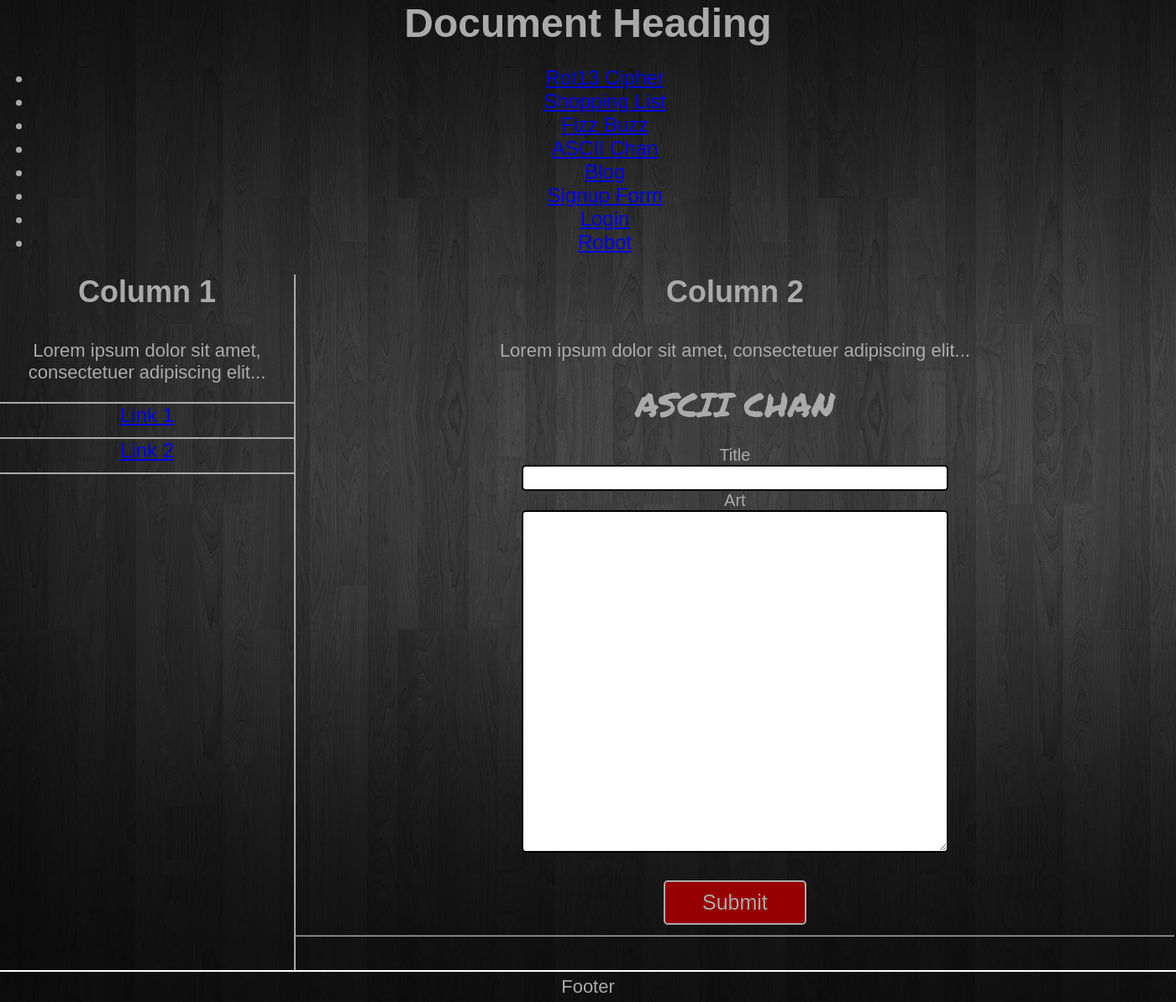
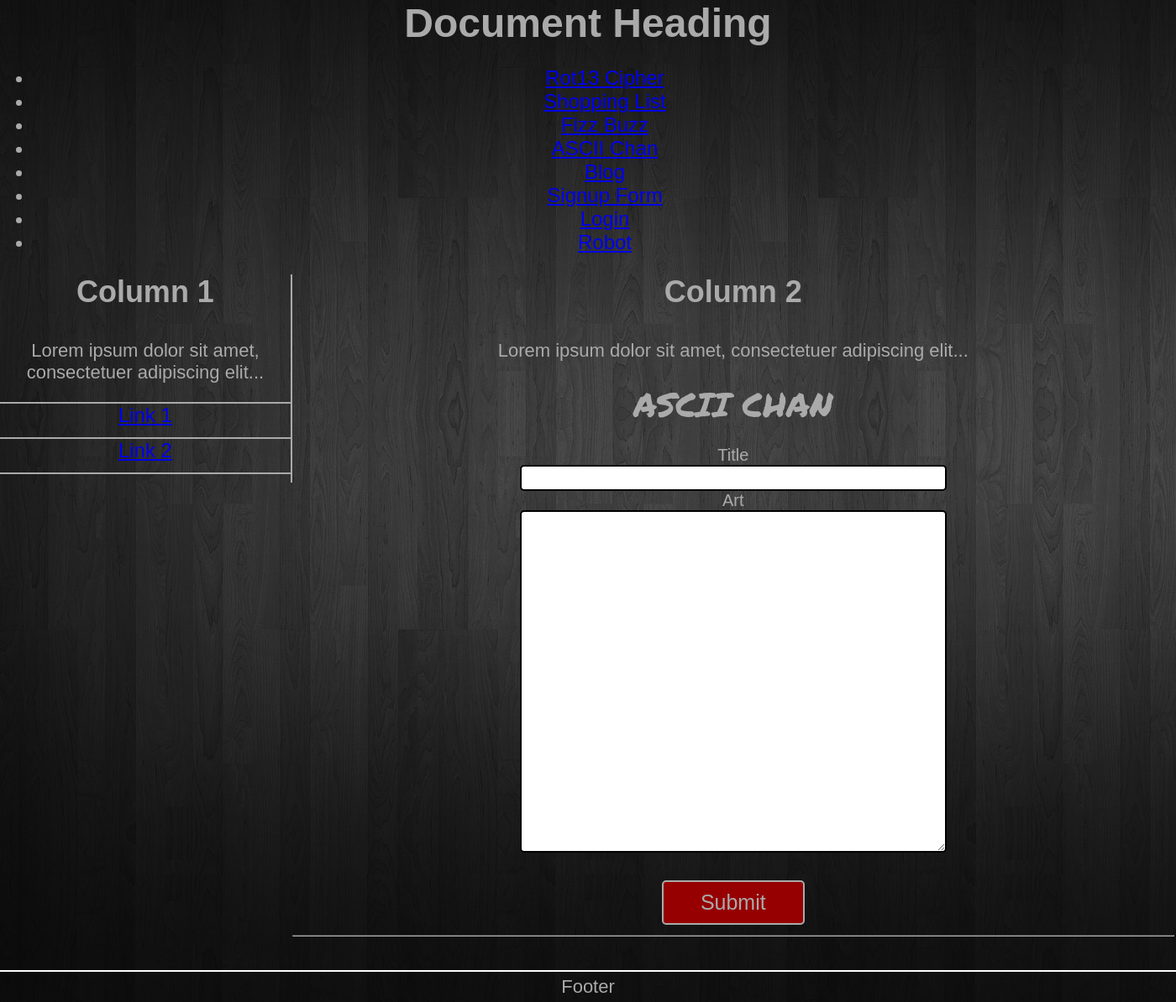
Before and after one commit to Stangg187/Udacity, a Python web app: template fourkeysmain/templates/ascii.html in a window 1400 px wide. Shown: the whole page at 84% size. Run offline with Jinja, Linux system fonts and the light colour scheme; the template is opened without the code that fills it, so the values that code supplies are empty; some libraries are stand-ins or nearby versions; some web fonts are replaced.

Commit message:
Update 3.1.1
Added js for column height matching
Set minimum widths for columns and body for formatting.

```diff
--- a/fourkeysmain/assets/codejs.js
+++ b/fourkeysmain/assets/codejs.js
@@ -1,3 +1,15 @@
+// checks column heights for main and sidebar, and adjusts so that they are equal to the tallest
+function adjustHeight() {
+    if ((document.getElementById('main').offsetHeight) > (document.getElementById('sidebar').offsetHeight) )
+    {
+        document.getElementById('sidebar').style.height = (document.getElementById('main').offsetHeight) + "px";
+    }
+    else
+    {
+        document.getElementById('main').style.height = (document.getElementById('sidebar').offsetHeight) + "px"
+    }
+}
+
 //like button function for blog posts
 function like() {
     alert("Glad you liked it!");
--- a/fourkeysmain/assets/main.css
+++ b/fourkeysmain/assets/main.css
@@ -47,15 +47,17 @@
   color: #aaaaaa;
   font-family: 'Marvel', sans-serif;
   font-size: 24px;
-  width:100%;
-  height:100%;
   padding:0;
   margin:0;
+  min-width: 1400px;
+  overflow: auto;
 }
 #sidebar {
   float: left;
-  width: 25%;
+  min-width: 325px;
+  width: 24.7%;
   position: relative;
+  border-right: 2px solid #aaaaaa;
 }
 #sidebar ul {
   width: 100%;
@@ -80,8 +82,8 @@
 }
 #main {
   float: left;
-  width: 74.7%;
-  border-left: 2px solid #aaaaaa;
+  min-width: 975px;
+  width: 75%;
 }
 h2 {
   margin: 0 0 1em;
```
Also changed, not shown: fourkeysmain/templates/base.html (+6 -1 lines).
